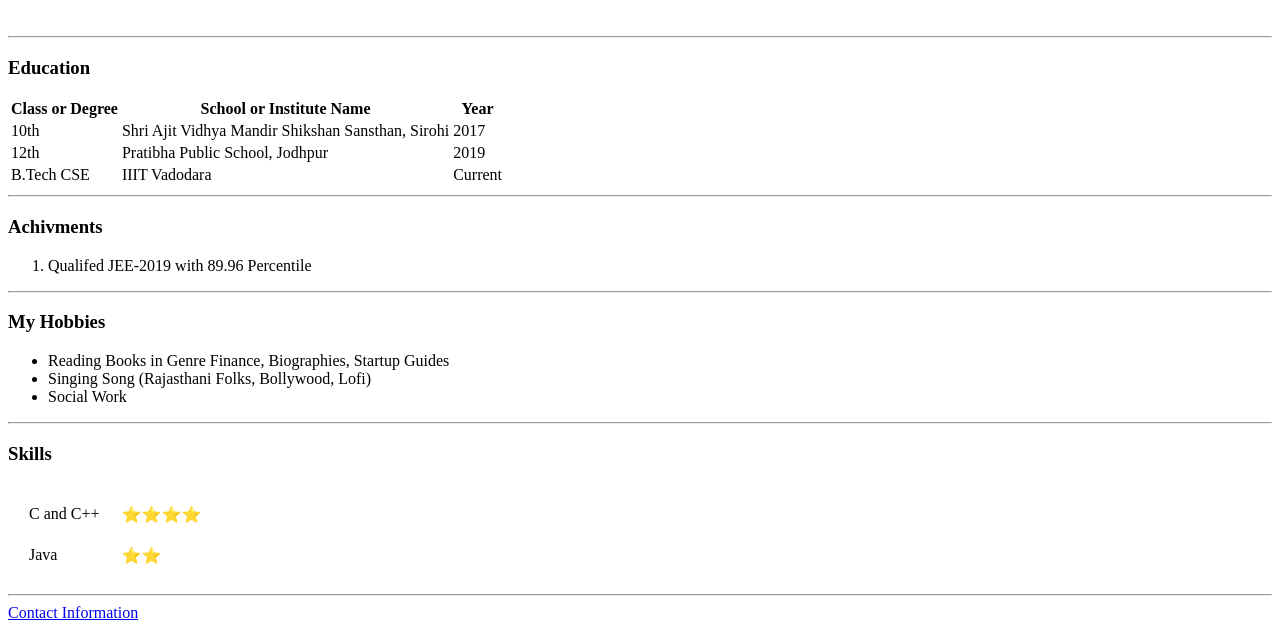
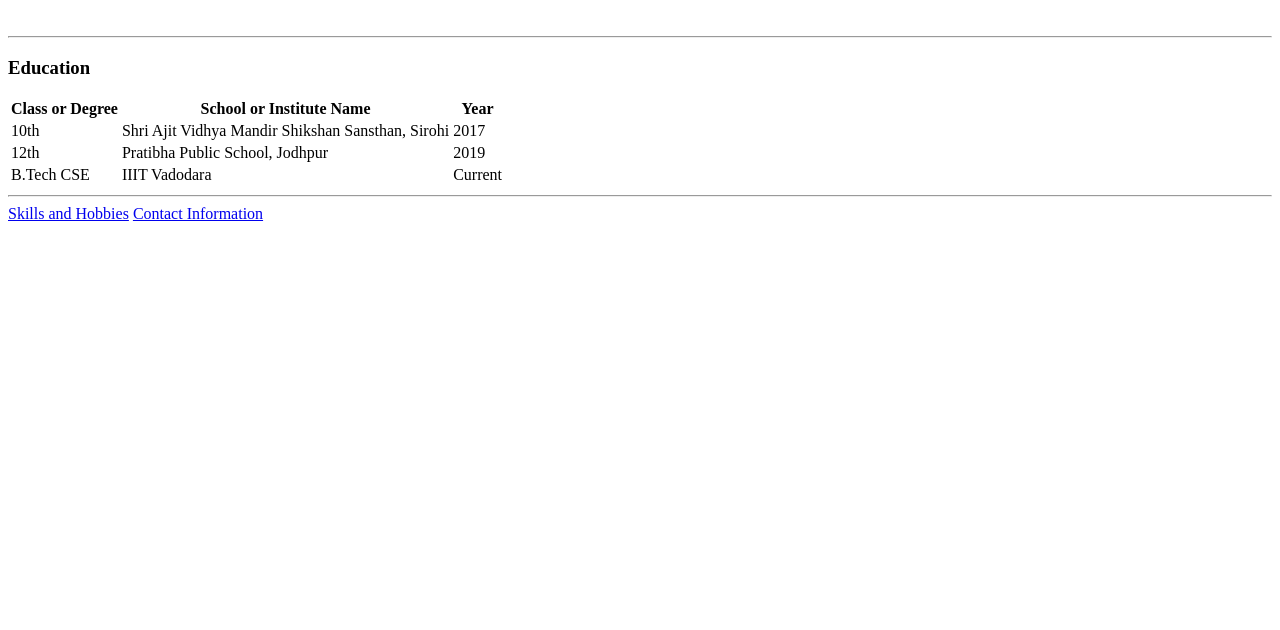
Before and after one commit to ikantibunkar/cv, a plain HTML site: page index.html in a window 1280 px wide. Shown: the part 188-818 px from the top of the page. Drawn offline with Linux system fonts and the light colour scheme.

Commit message:
updated index.html

```diff
--- a/index.html
+++ b/index.html
@@ -5,6 +5,7 @@
     <meta http-equiv="X-UA-Compatible" content="IE=edge">
     <meta name="viewport" content="width=device-width, initial-scale=1.0">
     <title>Kanti's Personal Site</title>
+    <link rel="stylesheet" href="css/style.css">
 </head>
 <body>
     <table cellspacing = "20">
@@ -50,32 +51,7 @@
         </tbody>
     </table>
     <hr>
-    <h3> Achivments </h3>
-    <ol>
-        <li>Qualifed JEE-2019 with 89.96 Percentile</li>
-    </ol>
-    <hr>
-    <h3>My Hobbies</h3>
-    <ul>
-        <li>Reading Books in Genre Finance, Biographies, Startup Guides</li>
-        <li>Singing Song (Rajasthani Folks, Bollywood, Lofi)</li>
-        <li>Social Work</li>
-    </ul>
-    <hr>
-    <h3>Skills</h3>
-    <table cellspacing = "20">
-        <tbody>
-          <tr>
-            <td> C and C++ </td>
-            <td>⭐⭐⭐⭐</td>
-          </tr>
-          <tr>
-              <td>Java</td>
-              <td>⭐⭐</td>
-          </tr>
-          </tbody>
-      </table>
-    <hr>
+    <a href="D:\Web Development\HTML - Personal Site\skills.html">Skills and Hobbies</a>
     <a href="D:\Web Development\HTML - Personal Site\Contact Information.html">Contact Information</a>
 
 </body>
```
